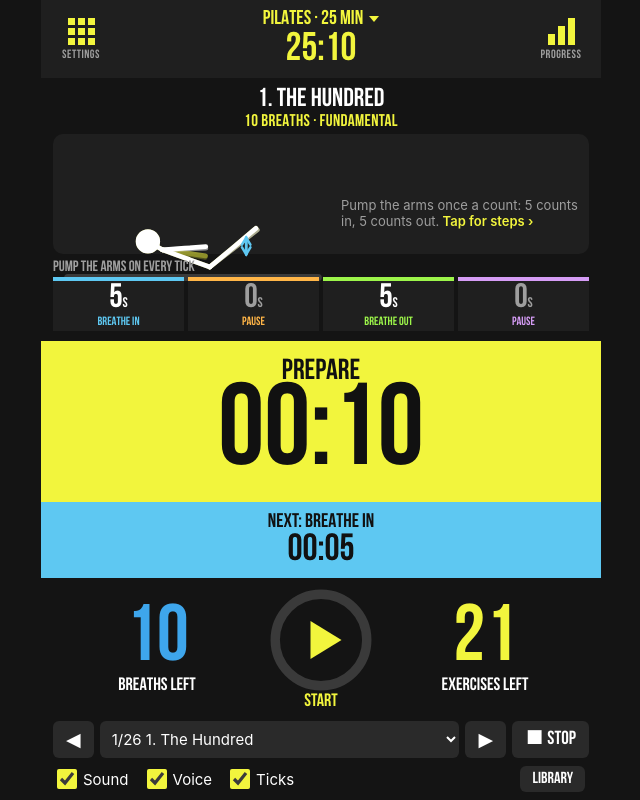
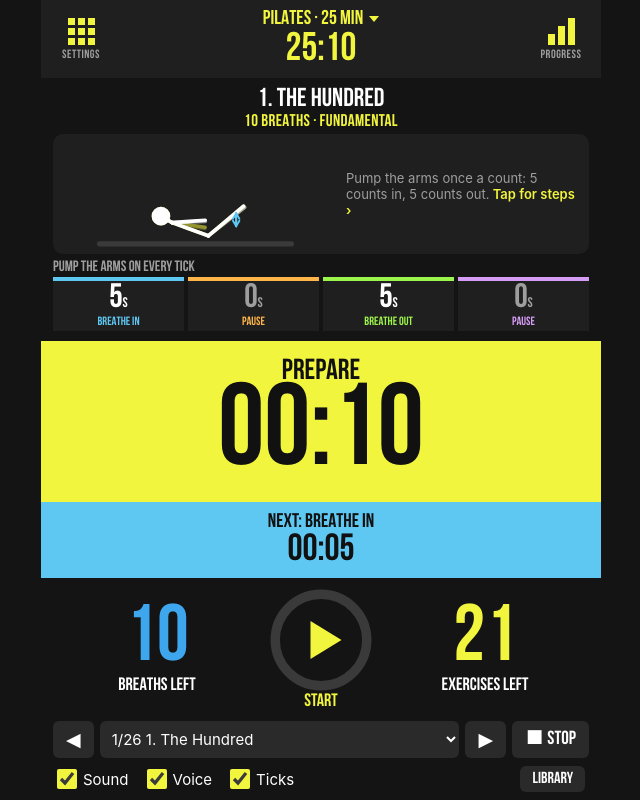
Before and after one commit to Nick-Gardner-au/stretch-timer, a plain HTML site: page pilates/index.html in a window 1280 px wide. Shown: the whole page, without its empty margins (319-959 px from the left). Drawn offline with Linux system fonts and the light colour scheme.

Commit message:
Fix Pilates diagram overlapping the tempo row on iPhone
WebKit does not resolve percentage heights for an SVG inside a grid
button, so the diagram took its natural height and spilled over the
breath tempo row. The diagram box is now a fixed-height flex container
with the SVG absolutely positioned inside it; Library rows use flex
too. Service worker version raised so phones fetch the fix.

Co-Authored-By: Claude Opus 5.5 <noreply@anthropic.com>
Claude-Session: https://claude.ai/code/session_01Cyo4faSnUEvccmMJqsG152

```diff
--- a/pilates/index.html
+++ b/pilates/index.html
@@ -40,10 +40,10 @@
       <div id="exDetail" class="detail"></div>
     </section>
 
-    <button id="diagramBtn" class="figure-box" aria-label="Show exercise instructions">
-      <span id="diagram"></span>
-      <span id="exCue" class="cue"></span>
-    </button>
+    <div id="diagramBtn" class="figure-box" role="button" tabindex="0" aria-label="Show exercise instructions">
+      <div id="diagram" class="fig-slot"></div>
+      <p id="exCue" class="cue"></p>
+    </div>
 
     <section id="tempo" class="tempo" aria-label="Breath tempo"></section>
 
--- a/pilates/js/app.js
+++ b/pilates/js/app.js
@@ -88,6 +88,9 @@ class App {
     $("progressBtn").addEventListener("click", () => this.openProgress());
     $("libraryBtn").addEventListener("click", () => this.openLibrary());
     $("diagramBtn").addEventListener("click", () => this.openDetail(this.plan.steps[this.step].ex, false));
+    $("diagramBtn").addEventListener("keydown", (e) => {
+      if (e.key === "Enter") this.openDetail(this.plan.steps[this.step].ex, false);
+    });
     $("lengthBtn").addEventListener("click", () => this.toggleLengthMenu());
     for (const key of ["sound", "voice", "ticks"]) {
       $(`t${key[0].toUpperCase()}${key.slice(1)}`).addEventListener("change", (e) => {
@@ -582,7 +585,7 @@ class App {
     const items = EXERCISES.map((ex) => {
       const off = this.cfg.excluded.includes(ex.id);
       return h("button", { class: `lib-item${off ? " off" : ""}`, onclick: () => this.openDetail(ex, true) },
-        h("span", { html: diagramSVG(DIAGRAMS[ex.key], ex.name) }),
+        h("span", { class: "fig-slot", html: diagramSVG(DIAGRAMS[ex.key], ex.name) }),
         h("span", {}, h("b", {}, `${ex.id}. ${ex.name}`),
           h("small", {}, off ? "Excluded from workouts" : inPlan.has(ex.id) ? "In this workout" : `From ${Object.entries(LEVEL_FOR_LENGTH).find(([, l]) => l >= ex.level)[0]} min`)),
         h("span", { class: `tag l${ex.level}` }, LEVELS[ex.level]));
--- a/pilates/pilates.css
+++ b/pilates/pilates.css
@@ -82,27 +82,42 @@
   stroke-linecap: round;
 }
 
+/* Fixed-height box with the SVG pinned inside it: WebKit (iPhone) does not resolve percentage
+   heights for SVGs in grid or button layouts, which let the diagram spill over the tempo row. */
 .figure-box {
-  display: grid;
-  grid-template-columns: minmax(0, 1fr) minmax(0, 0.85fr);
+  --fig-h: clamp(84px, 15vh, 150px);
+  display: flex;
   align-items: center;
   gap: 8px;
   margin: 4px 12px 6px;
   padding: 0 10px 0 0;
   background: var(--card);
-  border: 0;
   border-radius: 10px;
-  text-align: left;
-  height: clamp(84px, 15dvh, 150px);
-  min-height: 0;
+  height: var(--fig-h);
+  overflow: hidden;
+  cursor: pointer;
+  flex: none;
 }
 
-.figure-box #diagram {
+.fig-slot {
+  position: relative;
+  flex: 1 1 55%;
+  min-width: 0;
   height: 100%;
-  min-width: 0;
+  height: var(--fig-h);
+}
+
+.fig-slot > svg {
+  position: absolute;
+  top: 0;
+  left: 0;
+  width: 100%;
+  height: 100%;
 }
 
 .figure-box .cue {
+  flex: 1 1 45%;
+  min-width: 0;
   -webkit-line-clamp: 4;
   font-size: 13px;
   margin: 0;
@@ -130,8 +145,7 @@
 
 /* ---------- sheets: library, progress ---------- */
 .lib-item {
-  display: grid;
-  grid-template-columns: 96px minmax(0, 1fr) auto;
+  display: flex;
   gap: 10px;
   align-items: center;
   width: 100%;
@@ -143,8 +157,16 @@
   text-align: left;
 }
 
-.lib-item .diagram {
+.lib-item .fig-slot {
+  display: block;
+  flex: none;
+  width: 96px;
   height: 56px;
+}
+
+.lib-item > span:nth-child(2) {
+  flex: 1;
+  min-width: 0;
 }
 
 .lib-item b {
@@ -394,7 +416,7 @@
 }
 
 @media (max-height: 700px) {
-  .figure-box { height: 78px; }
+  .figure-box { --fig-h: 78px; }
   .num { font-size: 60px; }
   .play svg { width: 88px; height: 88px; }
   .play .icon { top: 44px; }
--- a/pilates/sw.js
+++ b/pilates/sw.js
@@ -1,6 +1,6 @@
 // Offline support for Pilates Mat: cache the app files, serve from cache, refresh in the background.
 // Bump VERSION whenever you upload changed files so phones pick up the new version.
-const VERSION = "pilates-mat-v1";
+const VERSION = "pilates-mat-v2";
 const FILES = [
   "./", "index.html", "pilates.css", "manifest.webmanifest",
   "js/app.js", "js/data.js", "js/diagrams.js", "js/plan.js", "js/store.js",
```
